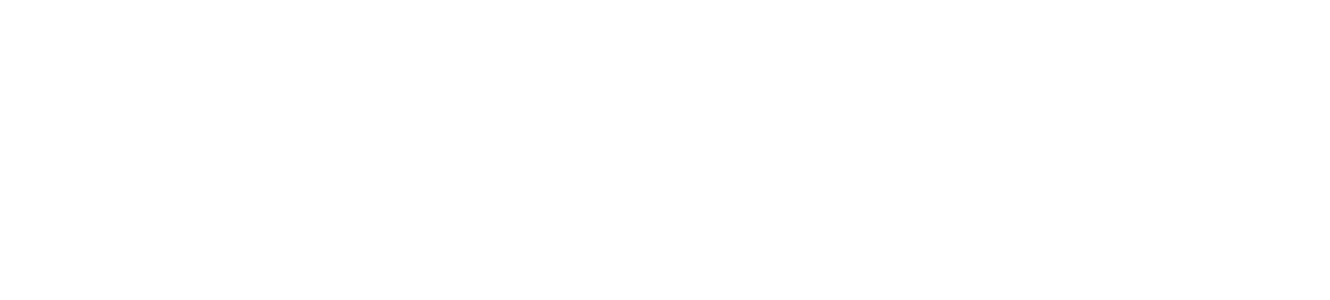
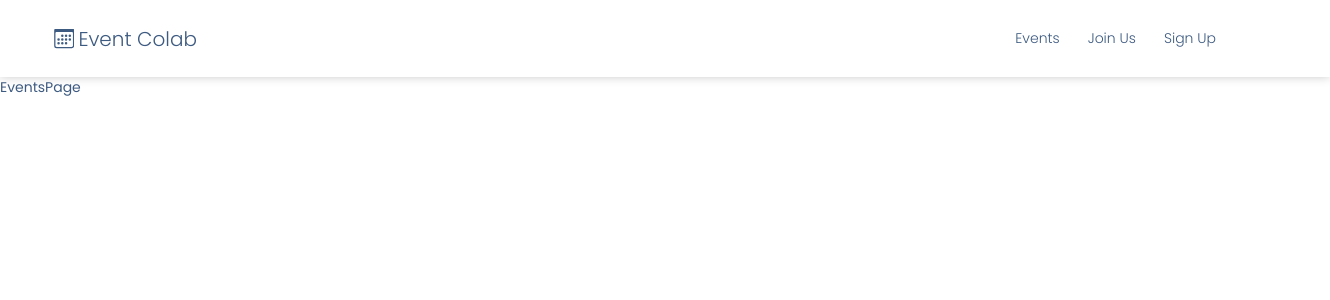
Before and after one commit to Emilysta/ZIwG, a React (Create React App) app in the folder frontend/: page /events in a window 1280 px wide. Before the commit this address had no page. Shown: the top 300 px of the page, 1330 px wide, since content can reach past the window. Built offline with nearby package versions, Linux system fonts and the light colour scheme.

Commit message:
Navigation for EventsPage, HomePage,LogInPage

```diff
--- a/frontend/src/App/App.tsx
+++ b/frontend/src/App/App.tsx
@@ -1,7 +1,9 @@
 import * as React from "react";
-import { LoginPage } from '../Pages/LoginPage';
 import { Navbar } from "../Components/Navbar/Navbar";
 import { BrowserRouter, Routes, Route } from 'react-router-dom';
+import HomePage from "../Pages/HomePage";
+import EventsPage from "../Pages/EventsPage";
+import LoginPage from '../Pages/LoginPage';
 
 type AppProps = { num: number };
 
@@ -11,7 +13,8 @@ function App({ num }: AppProps) {
       <BrowserRouter>
         <Routes>
           <Route path='/' element={<Navbar />}>
-            <Route index element={<LoginPage />} />
+            <Route index element={<HomePage />} />
+            <Route path="events" element={<EventsPage />} />
             <Route path="logIn" element={<LoginPage />} />
             {/* <Route path="*" element={<NoPage />} /> */}
           </Route>
--- a/frontend/src/Components/Navbar/Navbar.tsx
+++ b/frontend/src/Components/Navbar/Navbar.tsx
@@ -14,10 +14,10 @@ export class Navbar extends React.Component {
           </div>
           <ul className="navbarList">
             <li>
-              <Link to="/">Events</Link>
+              <Link to="/events">Events</Link>
             </li>
             <li>
-              <Link to="/">Join Us</Link>
+              <Link to="/logIn">Join Us</Link>
             </li>
             <li>
               <Link to="/">Sign Up</Link>
--- /dev/null
+++ b/frontend/src/Pages/EventsPage.tsx
@@ -0,0 +1,9 @@
+import React from 'react'
+
+function EventsPage() {
+    return (
+        <div>EventsPage</div>
+    )
+}
+
+export default EventsPage;
--- /dev/null
+++ b/frontend/src/Pages/HomePage.tsx
@@ -0,0 +1,9 @@
+import React from 'react'
+
+function HomePage() {
+    return (
+        <div>HomePage</div>
+    )
+}
+
+export default HomePage;
--- a/frontend/src/Pages/LoginPage.tsx
+++ b/frontend/src/Pages/LoginPage.tsx
@@ -7,4 +7,4 @@ function LoginPage() {
     )
 }
 
-export { LoginPage };
+export default LoginPage;
```
